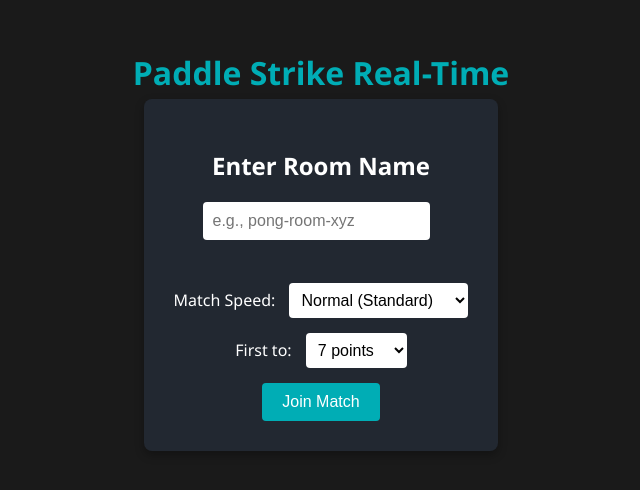
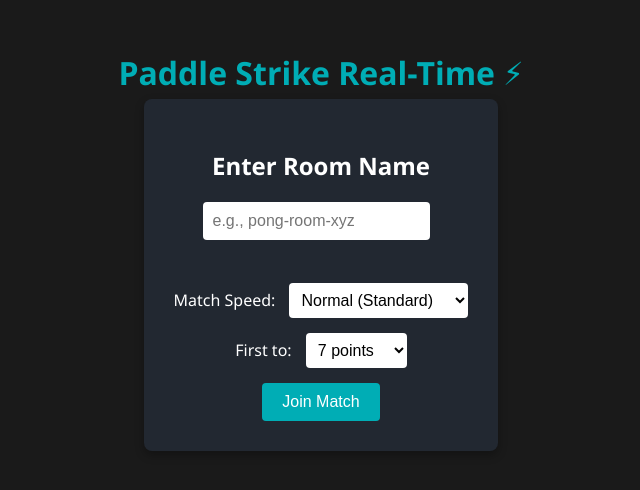
Before and after one commit to tdubb123/paddle-ball-game, a plain HTML site: page index.html in a window 1280 px wide. Shown: the part 160-650 px from the top of the page, without its empty margins (319-959 px from the left). Drawn offline with Linux system fonts and the light colour scheme.

Commit message:
test: add lightning emoji to title (#3)

```diff
--- a/index.html
+++ b/index.html
@@ -52,7 +52,7 @@
 </head>
 <body>
 
-    <h1>Paddle Strike Real-Time</h1>
+    <h1>Paddle Strike Real-Time ⚡</h1>
 
     <div id="setup">
         <h2 id="setup-header">Enter Room Name</h2>
```
